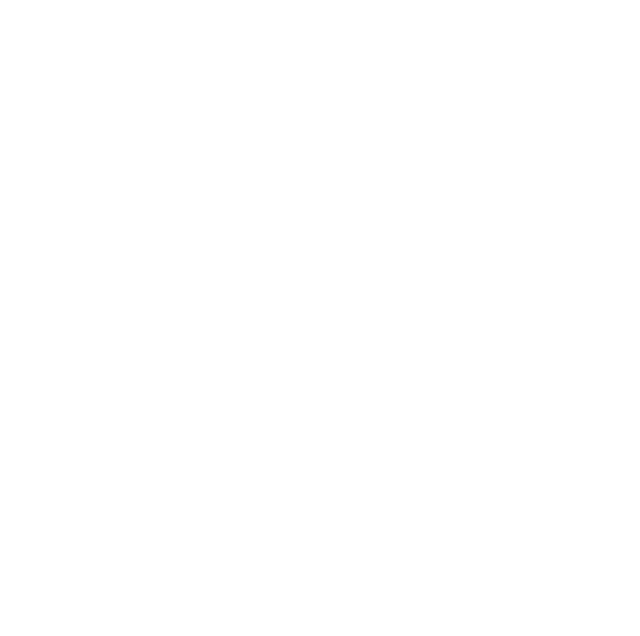
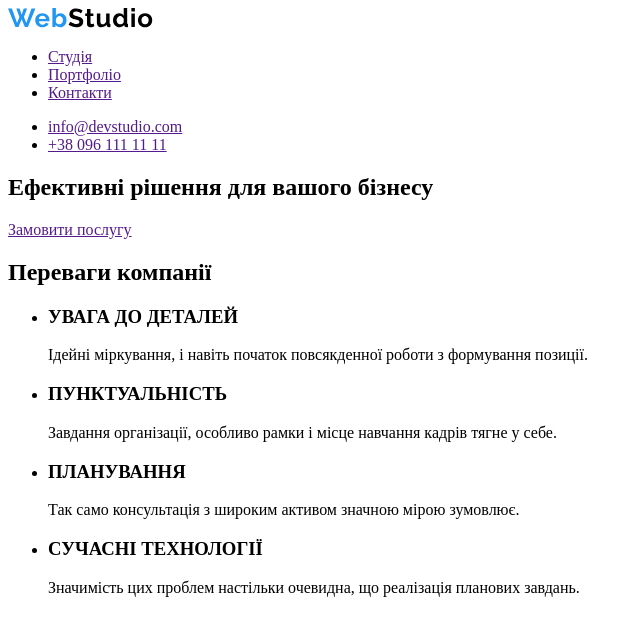
Before and after one commit to code-yp/html-1, a plain HTML site: page index.html in a window 1280 px wide. Shown: the whole page, without its empty margins (0-640 px from the left). Drawn offline with Linux system fonts and the light colour scheme.

Commit message:
adds basic markup

```diff
--- a/index.html
+++ b/index.html
@@ -1,11 +1,65 @@
 <!DOCTYPE html>
 <html lang="en">
-<head>
-    <meta charset="UTF-8">
-    <meta name="viewport" content="width=device-width, initial-scale=1.0">
+  <head>
+    <meta charset="UTF-8" />
+    <meta name="viewport" content="width=device-width, initial-scale=1.0" />
     <title>git rules!</title>
-</head>
-<body>
+  </head>
+  <body>
+    <!-- header -->
+    <header>
+      <nav>
+        <a href="/">
+          <img src="./images/WebStudio.svg" alt="company logo" />
+        </a>
 
-</body>
+        <ul>
+          <li><a href="">Студія</a></li>
+          <li><a href="">Портфоліо</a></li>
+          <li><a href="">Контакти</a></li>
+        </ul>
+
+        <ul>
+          <li><a href="">info@devstudio.com</a></li>
+          <li><a href="">+38 096 111 11 11</a></li>
+        </ul>
+      </nav>
+    </header>
+
+    <main>
+      <!-- hero -->
+
+      <section>
+        <h1>Ефективні рішення для вашого бізнесу</h1>
+        <a href="">Замовити послугу</a>
+      </section>
+
+      <!-- Perks -->
+
+      <section>
+        <h2>Переваги компанії</h2>
+        <ul>
+          <li>
+            <h3>УВАГА ДО ДЕТАЛЕЙ</h3>
+            <p>Ідейні міркування, і навіть початок повсякденної роботи з формування позиції.</p>
+          </li>
+
+          <li>
+            <h3>ПУНКТУАЛЬНІСТЬ</h3>
+            <p>Завдання організації, особливо рамки і місце навчання кадрів тягне у себе.</p>
+          </li>
+
+          <li>
+            <h3>ПЛАНУВАННЯ</h3>
+            <p>Так само консультація з широким активом значною мірою зумовлює.</p>
+          </li>
+
+          <li>
+            <h3>СУЧАСНІ ТЕХНОЛОГІЇ</h3>
+            <p>Значимість цих проблем настільки очевидна, що реалізація планових завдань.</p>
+          </li>
+        </ul>
+      </section>
+    </main>
+  </body>
 </html>
```
Also changed, not shown: .prettierrc.json (added), images/WebStudio.svg (added), 1 other file.
